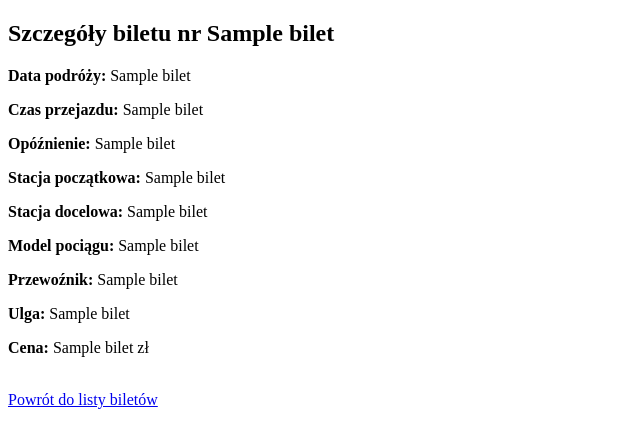
After one commit to JustK0na/szKot, a Flask app: template app/templates/biletSzczegoly.html in a window 1280 px wide. The commit adds this page. Shown: the top 448 px of the page, without its empty margins (0-640 px from the left). Run offline with Flask 3, Linux system fonts and the light colour scheme; the template is opened without the code that fills it: most values are stand-ins (such as "Sample title", 1, 10 or a date in 2020); some libraries are stand-ins or nearby versions.

Commit message:
Poprawione wyszukiwanie, dodano szczegoly biletu, dodano lepsze kupowanie

```diff
--- a/app/app.py
+++ b/app/app.py
@@ -6,7 +6,8 @@ app = Flask(__name__)
 app.secret_key = 'your_secret_key'
 
 # MySQL Configuration
-app.config['MYSQL_HOST'] = 'db'
+#app.config['MYSQL_HOST'] = 'db' #Docker
+app.config['MYSQL_USER'] = 'root' #host
 app.config['MYSQL_USER'] = 'root'
 app.config['MYSQL_PASSWORD'] = 'root'
 app.config['MYSQL_DB'] = 'szkot'
@@ -88,25 +89,50 @@ def search():
     return render_template('search.html', cities=cities, results=results, all_connections=all_connections)
 
 
-@app.route('/buy_ticket/<int:connection_id>', methods=['POST'])
+@app.route('/buy_ticket/<int:connection_id>', methods=['GET', 'POST'])
 def buy_ticket(connection_id):
     if 'user_id' not in session:
         return redirect(url_for('login'))
 
     cursor = mysql.connection.cursor()
 
-    cena = random.randint(50, 300)
-    ulgi = random.choice(["None", "Student", "Senior", "Weteran", "Dziecko"])
+    if request.method == 'POST':
+        selected_discount = request.form['ulga']
+        cena = random.randint(50, 300)
 
+        cursor.execute("""
+            INSERT INTO bilety (id_pasażera, id_połączenia, cena, ulgi)
+            VALUES (%s, %s, %s, %s)
+        """, (session['user_id'], connection_id, cena, selected_discount))
+
+        mysql.connection.commit()
+        cursor.close()
+        flash("Bilet zakupiony!")
+        return redirect(url_for('bilety'))
+
+    # jeśli GET — wyświetl stronę z danymi
     cursor.execute("""
-                   INSERT INTO bilety (id_pasażera, id_połączenia, cena, ulgi)
-                   VALUES (%s, %s, %s, %s)
-                   """, (session['user_id'], connection_id, cena, ulgi))
+        SELECT p.id_połączenia, s1.miasto, s2.miasto, p.data, p.czas_przejazdu, p.opóźnienie,
+               poc.model_pociągu, prz.nazwa, poc.id_pociągu
+        FROM polaczenia p
+        JOIN stacje_kolejowe s1 ON p.id_stacji_początkowej = s1.id_stacji
+        JOIN stacje_kolejowe s2 ON p.id_stacji_końcowej = s2.id_stacji
+        JOIN pociagi poc ON p.id_pociągu = poc.id_pociągu
+        JOIN przewoznicy prz ON poc.id_przewoźnika = prz.id_przewoznika
+        WHERE p.id_połączenia = %s
+    """, (connection_id,))
+    connection = cursor.fetchone()
+    cursor.close()
 
-    mysql.connection.commit()
-    cursor.close()
-    flash("Bilet zakupiony!")
-    return redirect(url_for('bilety'))
+    ulgi = ["Brak", "Student", "Senior", "Dziecko", "Weteran"]
+    return render_template('kupBilet.html', connection=connection, ulgi=ulgi)
+
+
+
+
+
+
+
 
 @app.route('/bilety')
 def bilety():
@@ -115,16 +141,48 @@ def bilety():
 
     cursor = mysql.connection.cursor()
     query = """
-            SELECT b.id_biletu, p.data, p.czas_przejazdu, p.opóźnienie, b.cena, b.ulgi
+            SELECT s1.miasto AS stacja_początkowa, s2. miasto AS stacja_docelowa ,b.id_biletu, p.data, p.czas_przejazdu, p.opóźnienie, b.cena, b.ulgi
             FROM bilety b
                      JOIN polaczenia p ON b.id_połączenia = p.id_połączenia
+                     JOIN stacje_kolejowe s1 ON p.id_stacji_początkowej = s1.id_stacji
+                     JOIN stacje_kolejowe s2 ON p.id_stacji_końcowej = s2.id_stacji
             WHERE b.id_pasażera = %s \
+            ORDER BY p.data DESC
             """
     cursor.execute(query, (session['user_id'],))
     tickets = cursor.fetchall()
     cursor.close()
 
     return render_template('bilety.html', tickets=tickets)
+
+@app.route('/bilety/<int:bilet_id>')
+def bilety_szczegol(bilet_id):
+    if 'user_id' not in session:
+        return redirect(url_for('login'))
+
+    cursor = mysql.connection.cursor()
+    query = """
+            SELECT b.id_biletu, b.cena, b.ulgi, p.data, p.czas_przejazdu, p.opóźnienie,
+            s1.nazwa_stacji AS stacja_początkowa,
+            s2.nazwa_stacji AS stacja_docelowa,
+            po.model_pociągu,
+            prz.nazwa AS przewoznik
+            FROM bilety b
+            JOIN polaczenia p ON b.id_połączenia = p.id_połączenia
+            JOIN stacje_kolejowe s1 ON p.id_stacji_początkowej = s1.id_stacji
+            JOIN stacje_kolejowe s2 ON p.id_stacji_końcowej = s2.id_stacji
+            JOIN pociagi po ON p.id_pociągu = po.id_pociągu
+            JOIN przewoznicy prz ON po.id_przewoźnika = prz.id_przewoznika
+            WHERE b.id_biletu = %s AND b.id_pasażera = %s
+            """
+    cursor.execute(query, (bilet_id, session['user_id']))
+    ticket = cursor.fetchone()
+    cursor.close()
+    if not ticket:
+        flash("Bilet nie istnieje lub nie jest przypisany do Twojego konta.")
+        return redirect(url_for('bilety'))
+    return render_template('biletSzczegoly.html', bilet=ticket)
+
 
 @app.route('/login', methods=['GET', 'POST'])
 def login():
--- /dev/null
+++ b/app/templates/biletSzczegoly.html
@@ -0,0 +1,22 @@
+<!DOCTYPE html>
+<html lang="pl">
+<head>
+    <meta charset="UTF-8">
+    <title>Szczegóły biletu</title>
+</head>
+<body>
+<h2>Szczegóły biletu nr {{ bilet[0] }}</h2>
+
+<p><strong>Data podróży:</strong> {{ bilet[3] }}</p>
+<p><strong>Czas przejazdu:</strong> {{ bilet[4] }}</p>
+<p><strong>Opóźnienie:</strong> {{ bilet[5] }}</p>
+<p><strong>Stacja początkowa:</strong> {{ bilet[6] }}</p>
+<p><strong>Stacja docelowa:</strong> {{ bilet[7] }}</p>
+<p><strong>Model pociągu:</strong> {{ bilet[8] }}</p>
+<p><strong>Przewoźnik:</strong> {{ bilet[9] }}</p>
+<p><strong>Ulga:</strong> {{ bilet[2] }}</p>
+<p><strong>Cena:</strong> {{ bilet[1] }} zł</p>
+
+<br><a href="{{ url_for('bilety') }}">Powrót do listy biletów</a>
+</body>
+</html>
--- a/app/templates/login.html
+++ b/app/templates/login.html
@@ -16,7 +16,7 @@
     <input type="text" name="email"><br>
     <label>Hasło:</label><br>
     <input type="password" name="password"><br><br>
-    <input type="submit" value="Zaloguj byczq">
+    <input type="submit" value="Zaloguj">
     <p>Nie masz konta? <a href="{{ url_for('register') }}">Zarejestruj się</a></p>
 </form>
 
```
Also changed, not shown: app/templates/bilety.html (renamed from templates/bilety.txt, +10 -2 lines), app/templates/kupBilet.html (added, +30 -0 lines), app/templates/search.html (renamed from templates/search.txt, +7 -2 lines).
